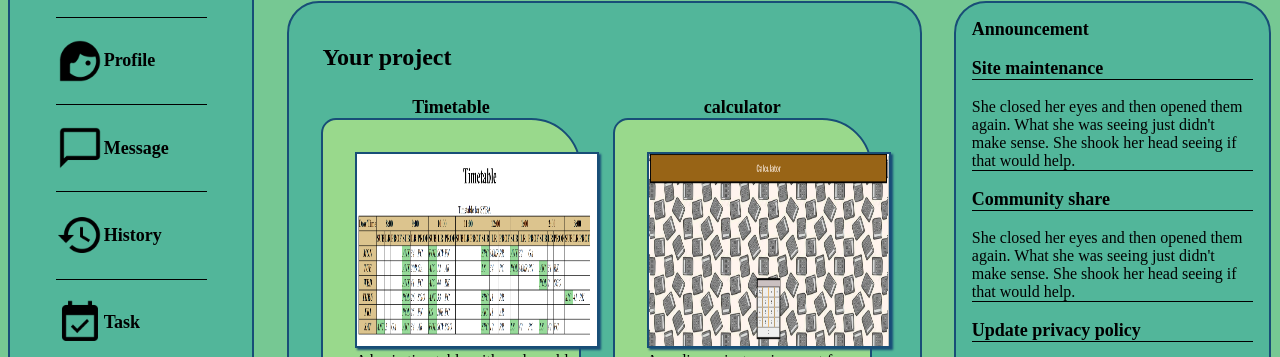
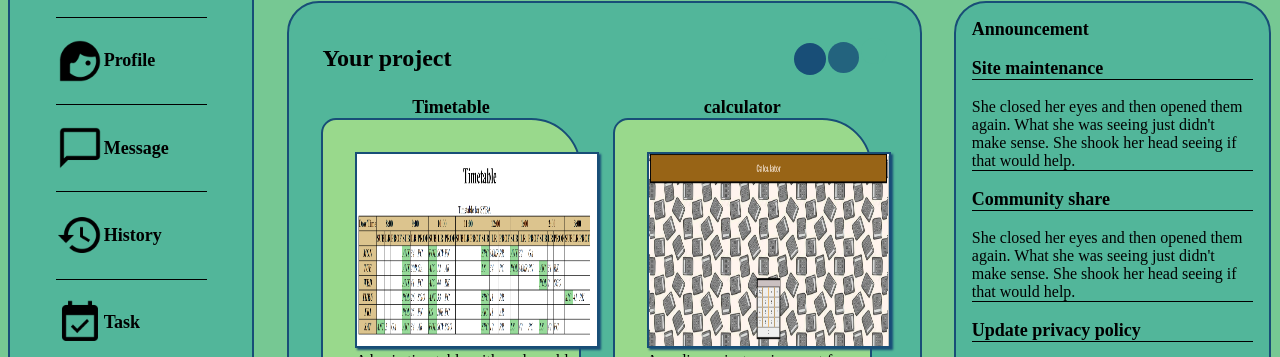
Before and after one commit to AdleenaLobo/Odin-project-Dashboard, a plain HTML site: page index.html in a window 1280 px wide. Shown: the part 167-524 px from the top of the page. Drawn offline with Linux system fonts and the light colour scheme.

Commit message:
Add animation and correct sidebar

```diff
--- a/index.css
+++ b/index.css
@@ -167,7 +167,7 @@ button
 {
     display: grid;
     grid-template-columns: repeat(1,2fr) repeat(1,1fr);
-    grid-template-rows: repeat(2,1fr);
+    grid-template-rows: repeat(2,1.5fr);
     gap: 2rem;
     border: 1px solid #76C893;
     height: 100%;
@@ -197,6 +197,65 @@ button
     display: flex;
     justify-content: space-between;
     align-items: center;
+    height: 100%;
+
+}
+
+.Projects>div:nth-child(1)>div:nth-child(1)>div:nth-child(2)
+{
+    display: flex;
+    gap: 2px;
+    height: 100%;
+    align-items: center;
+}
+
+.Projects>div:nth-child(1)>div:nth-child(1)>div:nth-child(2)>div
+{
+    height: 2rem;
+    width: 2rem;
+    background-color: #184E77;
+    border-radius: 2rem;
+}
+
+.Projects>div:nth-child(1)>div:nth-child(1)>div:nth-child(2)>div
+{
+    animation-name: try;
+    animation-duration: 4s;
+    animation-iteration-count: infinite;
+}
+
+.Projects>div:nth-child(1)>div:nth-child(1)>div:nth-child(2)>div:nth-child(1)
+{
+    animation-delay: 1s;
+}
+
+.Projects>div:nth-child(1)>div:nth-child(1)>div:nth-child(2)>div:nth-child(2)
+{
+    animation-delay: 2s;
+}
+
+.Projects>div:nth-child(1)>div:nth-child(1)>div:nth-child(2)>div:nth-child(3)
+{
+    animation-delay: 3s;
+}
+
+
+@keyframes try
+{
+    0%{
+        margin-bottom: 0rem;
+    }
+    50%
+    {
+        margin-bottom: 1rem;
+        height: calc(2rem - 6px);
+        width: calc(2rem - 6px);
+        background-color: #52B69A;
+    }
+    100%
+    {
+        margin-bottom: 0rem;
+    }
 
 }
 
--- a/index.html
+++ b/index.html
@@ -48,6 +48,11 @@
         <div>
             <div>
                 <div>Your project</div>
+                <div>
+                    <div></div>
+                    <div></div>
+                    <div></div>
+                </div>
             </div>
             <div>
             <div>
```
